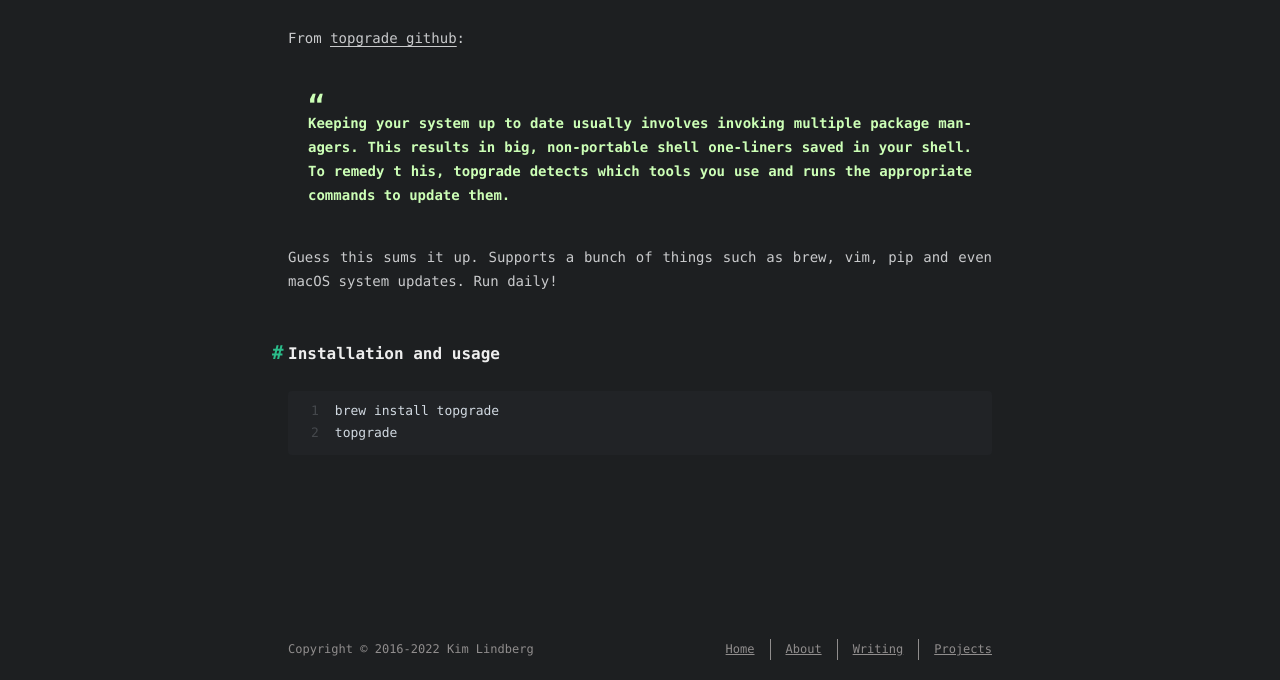
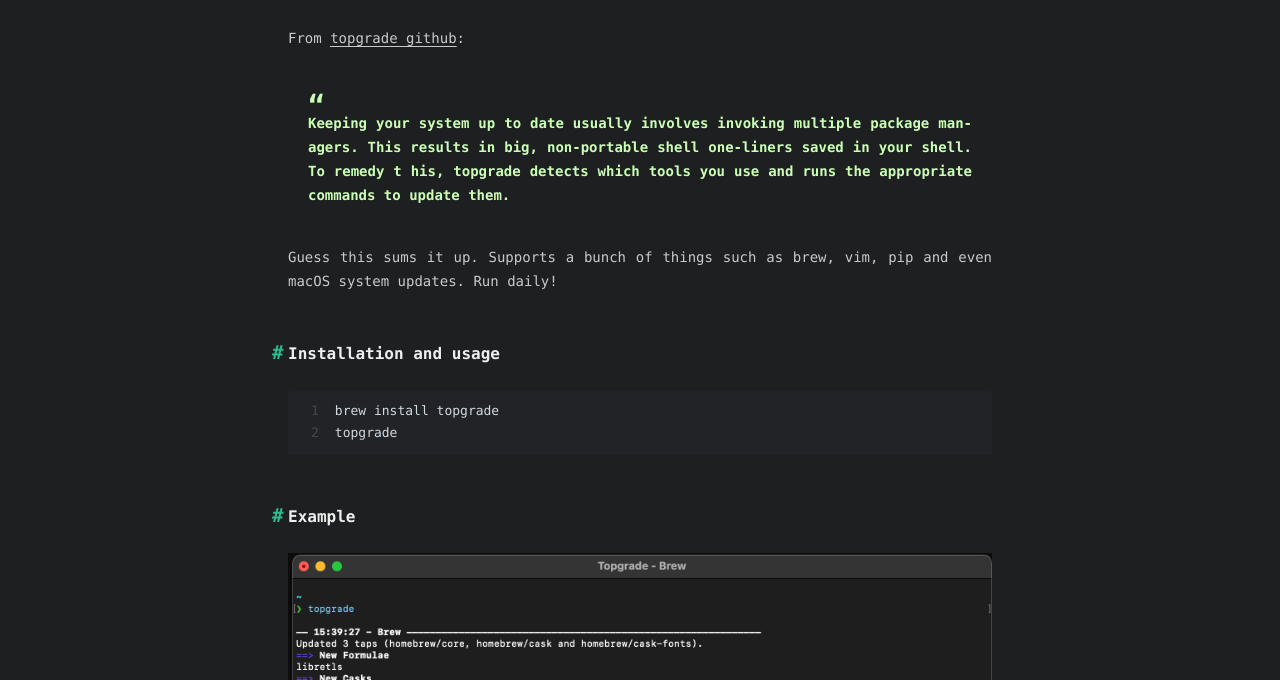
Before and after one commit to kimlindberg/kimlindberg.github.io, a plain HTML site: page 2022/10/16/topgrade-upgrades-everything/index.html in a window 1280 px wide. Shown: the part 120-800 px from the top of the page. Drawn offline with nearby package versions, Linux system fonts and the light colour scheme; some packages are replaced by stand-ins of ours; a script that the page names is missing.

Commit message:
Site updated: 2022-10-16 15:41:42

```diff
--- a/2022/10/16/topgrade-upgrades-everything/index.html
+++ b/2022/10/16/topgrade-upgrades-everything/index.html
@@ -13,10 +13,12 @@
 <meta property="og:site_name" content="The Undefined Blog">
 <meta property="og:description" content="From topgrade github:  Keeping your system up to date usually involves invoking multiple package managers. This results in big, non-portable shell one-liners saved in your shell. To remedy t  his, top">
 <meta property="og:locale" content="en_US">
+<meta property="og:image" content="http://example.com/2022/10/16/topgrade-upgrades-everything/topgrade.png">
 <meta property="article:published_time" content="2022-10-16T11:05:21.000Z">
-<meta property="article:modified_time" content="2022-10-16T11:13:42.671Z">
+<meta property="article:modified_time" content="2022-10-16T11:41:08.972Z">
 <meta property="article:author" content="Kim Lindberg">
 <meta name="twitter:card" content="summary">
+<meta name="twitter:image" content="http://example.com/2022/10/16/topgrade-upgrades-everything/topgrade.png">
 
 
 
@@ -103,7 +105,7 @@
 
     </div>
     <div id="toc">
-      <ol class="toc"><li class="toc-item toc-level-2"><a class="toc-link" href="#Installation-and-usage"><span class="toc-number">1.</span> <span class="toc-text">Installation and usage</span></a></li></ol>
+      <ol class="toc"><li class="toc-item toc-level-2"><a class="toc-link" href="#Installation-and-usage"><span class="toc-number">1.</span> <span class="toc-text">Installation and usage</span></a></li><li class="toc-item toc-level-2"><a class="toc-link" href="#Example"><span class="toc-number">2.</span> <span class="toc-text">Example</span></a></li></ol>
     </div>
   </span>
 </div>
@@ -149,6 +151,8 @@
 <p>Guess this sums it up. Supports a bunch of things such as brew, vim, pip and even macOS system updates. Run daily!</p>
 <h2 id="Installation-and-usage"><a href="#Installation-and-usage" class="headerlink" title="Installation and usage"></a>Installation and usage</h2><figure class="highlight plaintext"><table><tr><td class="gutter"><pre><span class="line">1</span><br><span class="line">2</span><br></pre></td><td class="code"><pre><span class="line">brew install topgrade</span><br><span class="line">topgrade</span><br></pre></td></tr></table></figure>
 
+<h2 id="Example"><a href="#Example" class="headerlink" title="Example"></a>Example</h2><p><img src="/2022/10/16/topgrade-upgrades-everything/topgrade.png" alt="Topgrade"></p>
+
   </div>
 </article>
 
@@ -173,7 +177,7 @@
     </div>
 
     <div id="toc-footer" style="display: none">
-      <ol class="toc"><li class="toc-item toc-level-2"><a class="toc-link" href="#Installation-and-usage"><span class="toc-number">1.</span> <span class="toc-text">Installation and usage</span></a></li></ol>
+      <ol class="toc"><li class="toc-item toc-level-2"><a class="toc-link" href="#Installation-and-usage"><span class="toc-number">1.</span> <span class="toc-text">Installation and usage</span></a></li><li class="toc-item toc-level-2"><a class="toc-link" href="#Example"><span class="toc-number">2.</span> <span class="toc-text">Example</span></a></li></ol>
     </div>
 
     <div id="share-footer" style="display: none">
```
Also changed, not shown: 2022/10/16/topgrade-upgrades-everything/topgrade.png (added).
